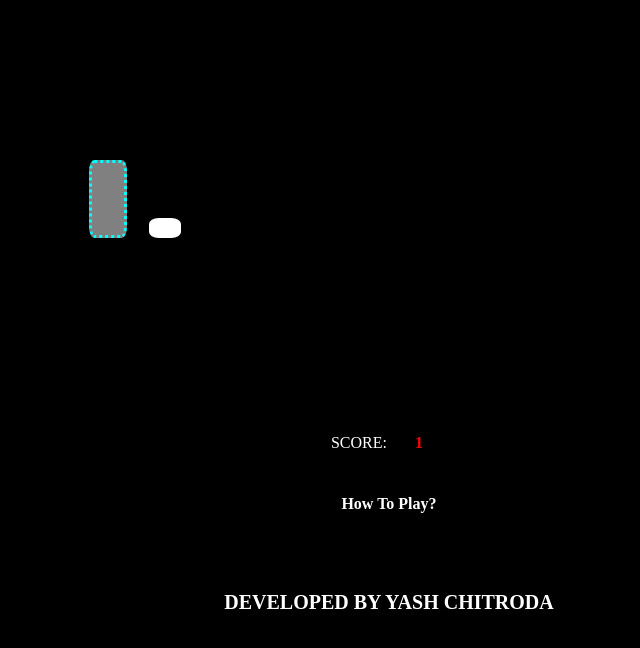
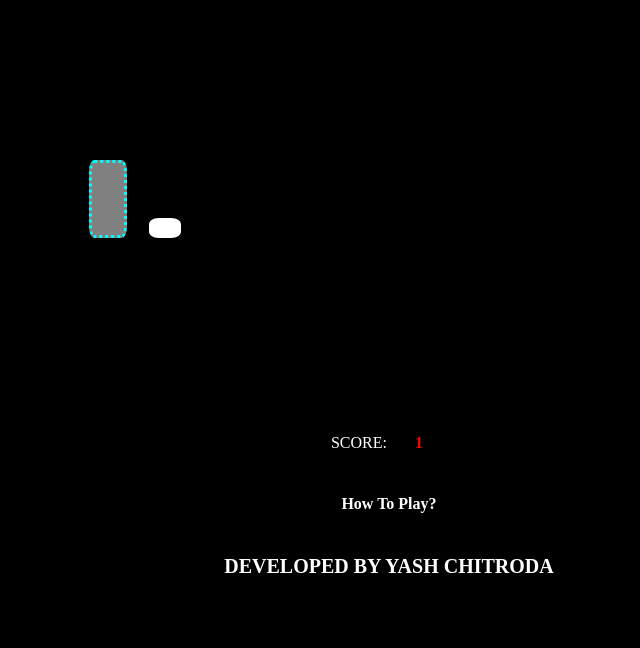
Before and after one commit to yashchitroda/Jump-Game, a plain HTML site: page index1.html in a window 1280 px wide. Shown: the part 198-846 px from the top of the page, without its empty margins (251-891 px from the left). Drawn offline with Linux system fonts and the light colour scheme.

Commit message:
Update index1.html

```diff
--- a/index1.html
+++ b/index1.html
@@ -13,6 +13,6 @@
 <p>SCORE: <b><span id="score" style="color: red;"></span></p>
 </body>
 <p><a href="index.html" class="i" style="text-decoration: none;">How To Play?</a></p>
-<script src="logic.js"></script><br><br><br>
+<script src="logic.js"></script><br>
 <footer style="text-align: center;font-size: 20px; ">DEVELOPED BY YASH CHITRODA</footer>
 </html>
```
